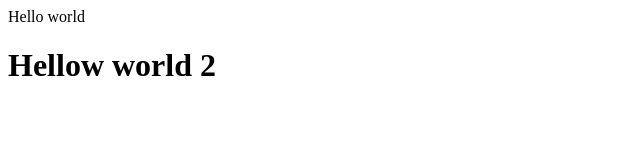
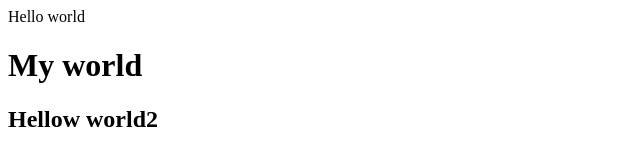
Before and after one commit to YamunaBangaru/MyProject, a plain HTML site: page code.html in a window 1280 px wide. Shown: the whole page, without its empty margins (0-640 px from the left). Drawn offline with Linux system fonts and the light colour scheme.

Commit message:
commiting

```diff
--- a/code.html
+++ b/code.html
@@ -1,5 +1,6 @@
 <html>
  <head>Hello world</head>
  <title>My world</title>
- <h1> Hellow world 2</h2>
+ <h1>My world</h1>
+ <h2> Hellow world2</h2>
  </html>
```
